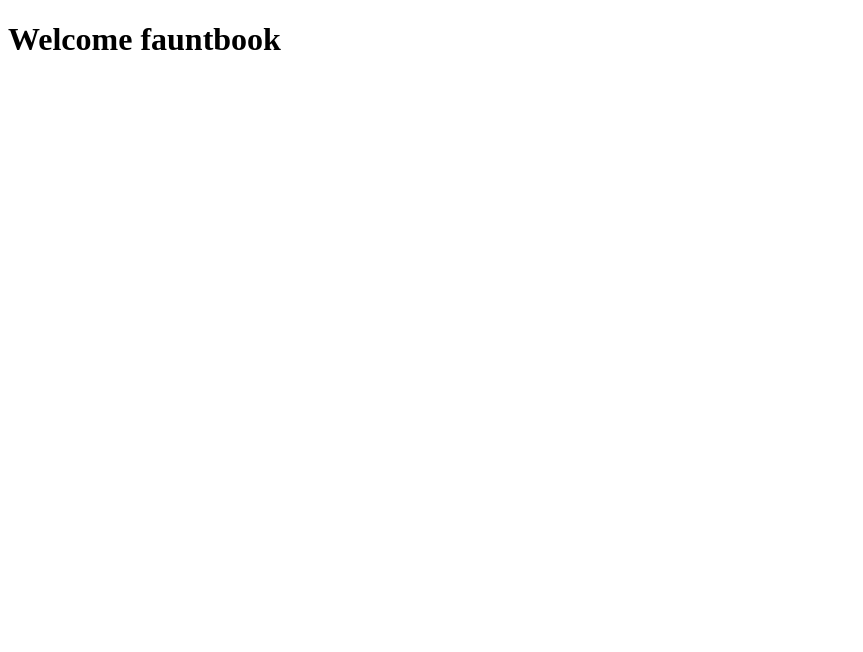
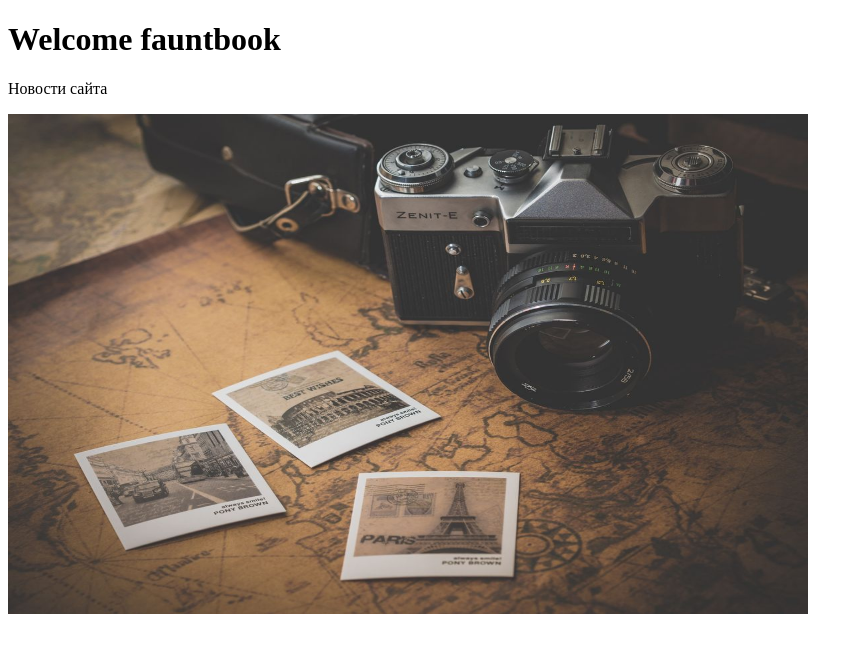
Before and after one commit to phantom2028/site, a plain HTML site: page index.html in a window 1280 px wide. Shown: the whole page, without its empty margins (0-863 px from the left). Drawn offline with Linux system fonts and the light colour scheme.

Commit message:
first commit 2

```diff
--- a/index.html
+++ b/index.html
@@ -4,7 +4,8 @@
    <title>fauntbook.com</title>
  </head>
  <body>
-
    <h1>Welcome fauntbook</h1>
+   <p>Новости сайта</p>
+   <img src="foto.jpg" width="800" height="500">
  </body>
 </html>
```
Also changed, not shown: foto.jpg (added). Lines whose indentation alone changed are shown as unchanged.
